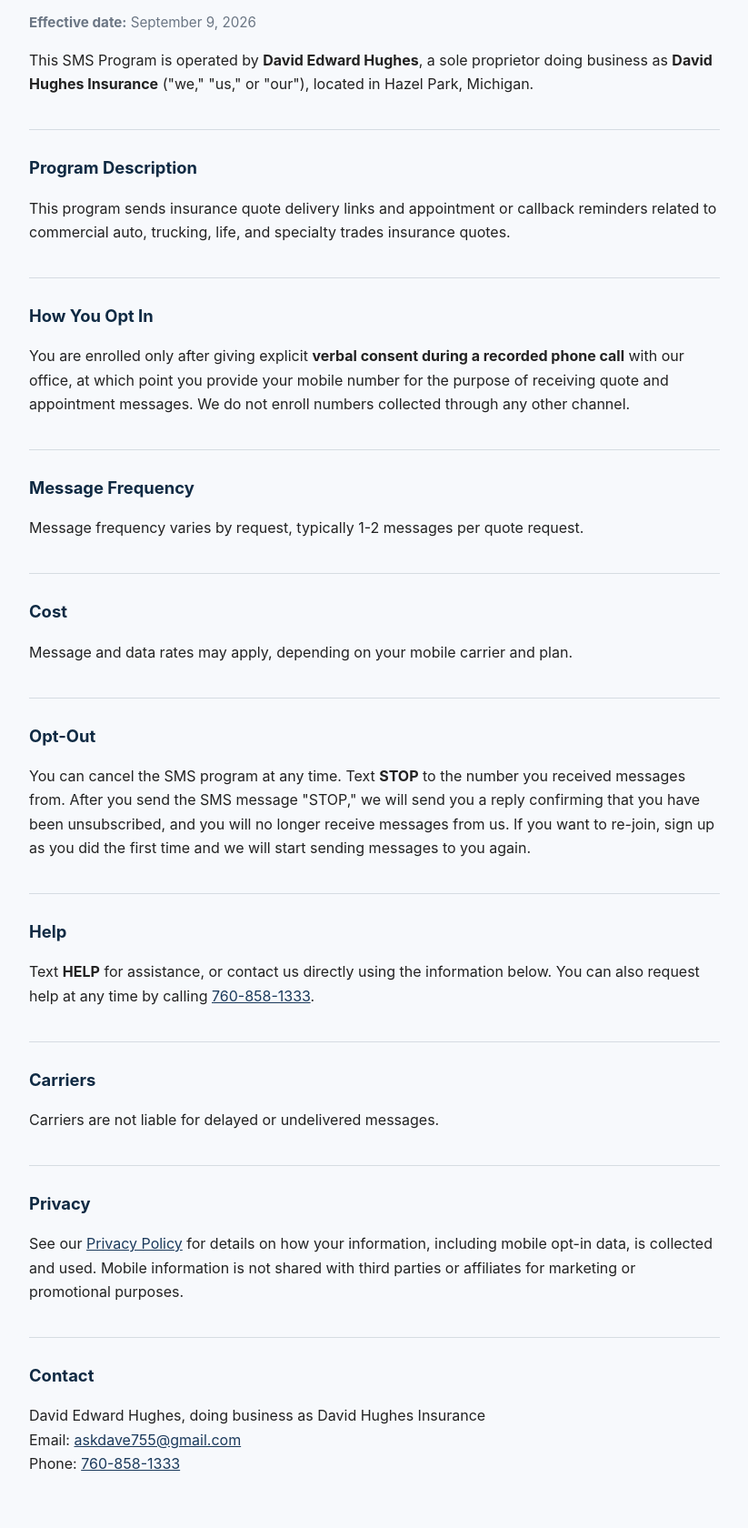
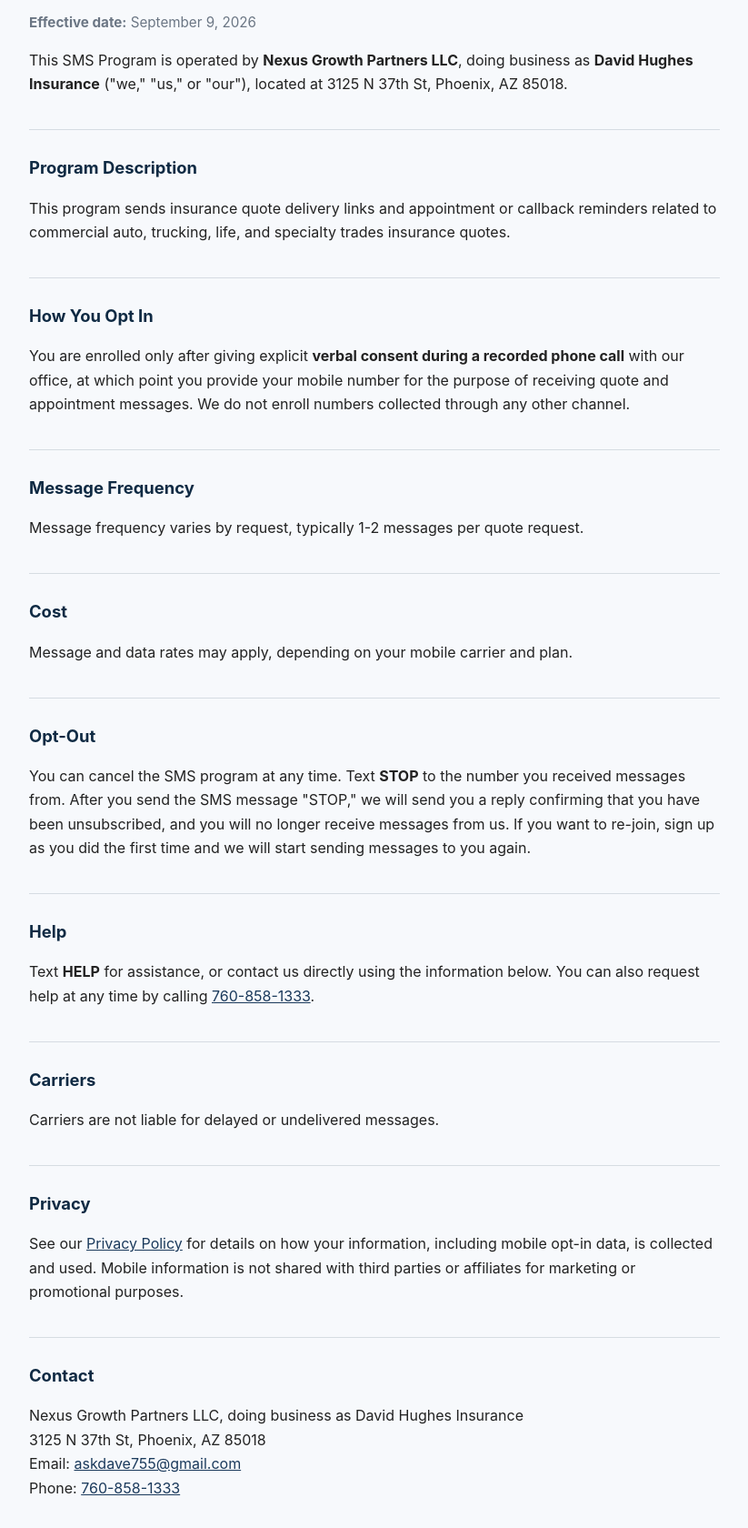
Before and after one commit to askdave755-droid/that-guy-insurance-website, a plain HTML site: page sms-terms.html in a window 1280 px wide. Shown: the part 172-1852 px from the top of the page at 91% size, without its empty margins (228-1051 px from the left). Drawn offline with Linux system fonts and the light colour scheme.

Commit message:
Entity update: Nexus Growth Partners LLC dba David Hughes Insurance (privacy, SMS terms, README)

```diff
--- a/sms-terms.html
+++ b/sms-terms.html
@@ -23,7 +23,7 @@
 <h1>SMS Terms &amp; Conditions</h1>
 <p class="meta"><strong>Effective date:</strong> September 9, 2026</p>
 
-<p>This SMS Program is operated by <strong>David Edward Hughes</strong>, a sole proprietor doing business as <strong>David Hughes Insurance</strong> ("we," "us," or "our"), located in Hazel Park, Michigan.</p>
+<p>This SMS Program is operated by <strong>Nexus Growth Partners LLC</strong>, doing business as <strong>David Hughes Insurance</strong> ("we," "us," or "our"), located at 3125 N 37th St, Phoenix, AZ 85018.</p>
 
 <h2>Program Description</h2>
 <p>This program sends insurance quote delivery links and appointment or callback reminders related to commercial auto, trucking, life, and specialty trades insurance quotes.</p>
@@ -50,7 +50,8 @@
 <p>See our <a href="/privacy-policy.html">Privacy Policy</a> for details on how your information, including mobile opt-in data, is collected and used. Mobile information is not shared with third parties or affiliates for marketing or promotional purposes.</p>
 
 <h2>Contact</h2>
-<p>David Edward Hughes, doing business as David Hughes Insurance<br>
+<p>Nexus Growth Partners LLC, doing business as David Hughes Insurance<br>
+3125 N 37th St, Phoenix, AZ 85018<br>
 Email: <a href="mailto:askdave755@gmail.com">askdave755@gmail.com</a><br>
 Phone: <a href="tel:+17608581333">760-858-1333</a></p>
 
```
Also changed, not shown: privacy-policy.html (+3 -2 lines), 1 other file.
